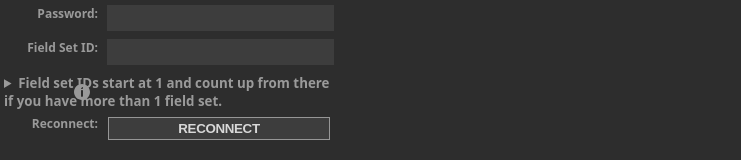
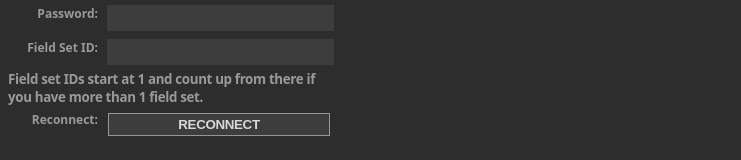
Before and after one commit to johnholbrook/streamdeck-vextm, a plain HTML site: page us.johnholbrook.vextm.sdPlugin/pi/pi.html in a window 1280 px wide. Shown: the part 192-352 px from the top of the page, without its empty margins (0-741 px from the left). Drawn offline with Linux system fonts and the light colour scheme.

Commit message:
Fix text layout bug in PI

```diff
--- a/us.johnholbrook.vextm.sdPlugin/pi/pi.html
+++ b/us.johnholbrook.vextm.sdPlugin/pi/pi.html
@@ -68,9 +68,7 @@
             </div>
 
             <div class="sdpi-item">
-                <details class="message info">
-                    <summary>Field set IDs start at 1 and count up from there if you have more than 1 field set.</summary>
-                </details>
+                <div class="sdpi-item-value">Field set IDs start at 1 and count up from there if you have more than 1 field set.</div>
             </div>
 
             <div class="sdpi-item" id="reconnect-button">
```
